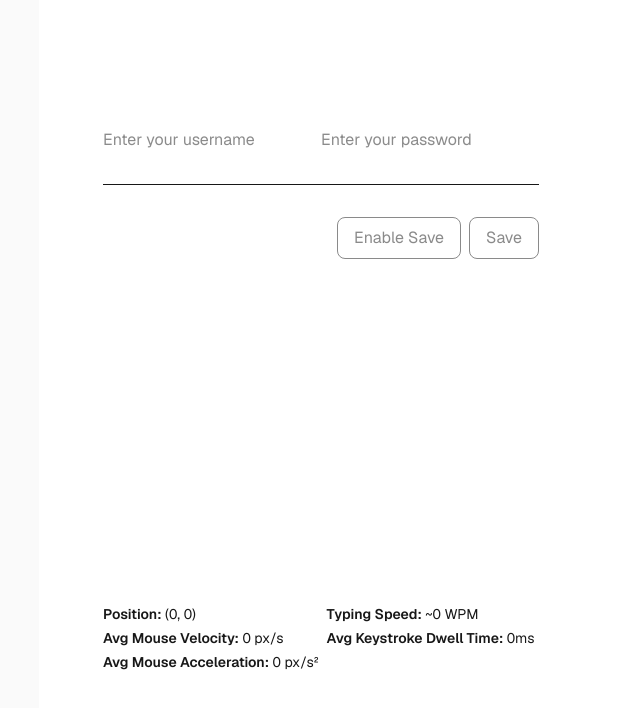
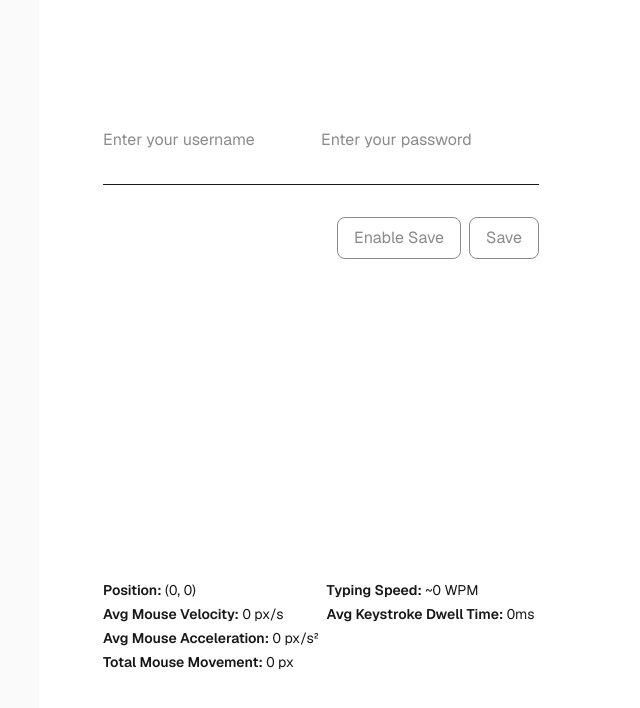
Before and after one commit to sallvi/behavior-profiling, a Next.js app: page / in a window 1280 px wide. Shown: the top 708 px of the page, without its empty margins (217-857 px from the left). Built offline with nearby package versions, Linux system fonts and the light colour scheme.

Commit message:
Add total mouse movement.

```diff
--- a/app/api/save/route.js
+++ b/app/api/save/route.js
@@ -1,6 +1,4 @@
 import { list, put } from '@vercel/blob';
-
-const FILE_NAME = 'data.2.txt';
 
 export async function POST(req) {
     function escapeCsvField(text) {
@@ -9,6 +7,11 @@ export async function POST(req) {
     const data = await req.json();
     const line = Object.values(data).map(escapeCsvField).join(",") + "\n";
     console.log("Received request to /api/save with text " + line);
+
+    const now = new Date();
+    const day = now.toISOString().split('T')[0]; // e.g. "2025-10-24"
+    const hour = now.getHours().toString().padStart(2, '0'); // e.g. "07"
+    const FILE_NAME = `logs/data-${day}-${hour}.txt`;
 
     const existing = await list();
     const file = existing.blobs.find(b => b.pathname === FILE_NAME)
--- a/app/page.tsx
+++ b/app/page.tsx
@@ -7,6 +7,7 @@ interface MouseData {
   timestamp: number;
   velocity: number;
   acceleration: number;
+  totalDistance: number;
 }
 
 interface KeystrokeData {
@@ -70,6 +71,7 @@ export default function Home() {
         password,
         mouseAverageVelocity: getAverageVelocity(),
         mouseAverageAcceleration: getAverageAcceleration(),
+        mouseTotalMovement: getTotalMovement(),
         averageDwellTime: getAverageDwellTime(),
         averageTypingSpeed: getAverageTypingSpeed()
       }),
@@ -93,6 +95,7 @@ export default function Home() {
       const y = event.clientY
       let velocity = 0;
       let acceleration = 0;
+      let totalDistance = 0;
 
       if (lastMouseData.current) {
         const deltaTime = timestamp - lastMouseData.current.timestamp;
@@ -106,9 +109,10 @@ export default function Home() {
           deltaTime > 0
             ? ((velocity - lastMouseData.current.velocity) / deltaTime) * 1000
             : 0;
+        totalDistance = lastMouseData.current.totalDistance + distance;
       }
 
-      const newData: MouseData = { x, y, timestamp, velocity, acceleration };
+      const newData: MouseData = { x, y, timestamp, velocity, acceleration, totalDistance };
       lastMouseData.current = newData;
 
       setCurrentMouse({ x, y });
@@ -168,6 +172,11 @@ export default function Home() {
     );
     return (sum / mouseData.length).toFixed(2);
   };
+  const getTotalMovement = () => {
+    if (mouseData.length === 0) return 0;
+    const total = mouseData[mouseData.length - 1].totalDistance;
+    return total.toFixed(2);
+  }
   const getAverageTypingSpeed = () => {
     console.log(keystrokeData)
     if (keystrokeData.length < 2) return 0;
@@ -272,6 +281,15 @@ export default function Home() {
               </span>{" "}
               px/s²
             </div>
+            <div>
+              <span className="font-semibold">
+                Total Mouse Movement:
+              </span>{" "}
+              <span className="tabular-nums">
+                {getTotalMovement()}
+              </span>{" "}
+              px
+            </div>
           </div>
         </div>
         {/* Keystroke Analysis Debug */}
```
